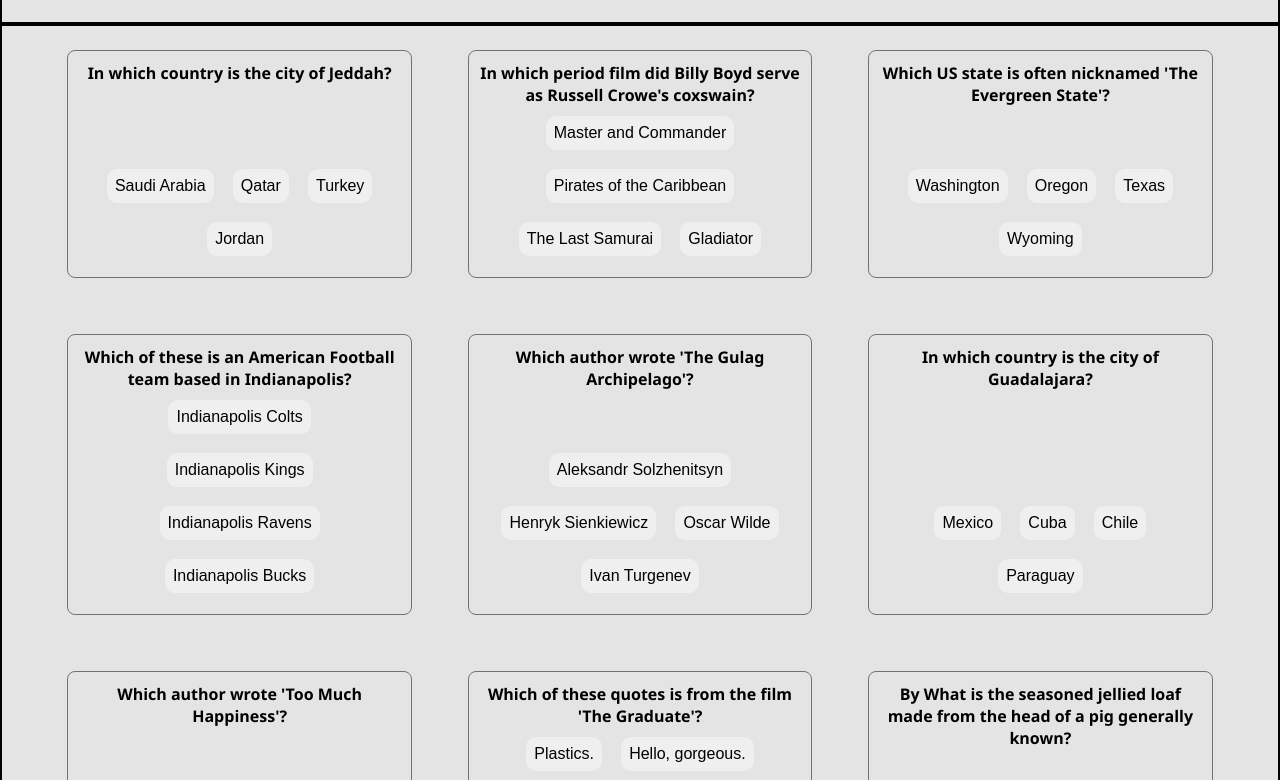
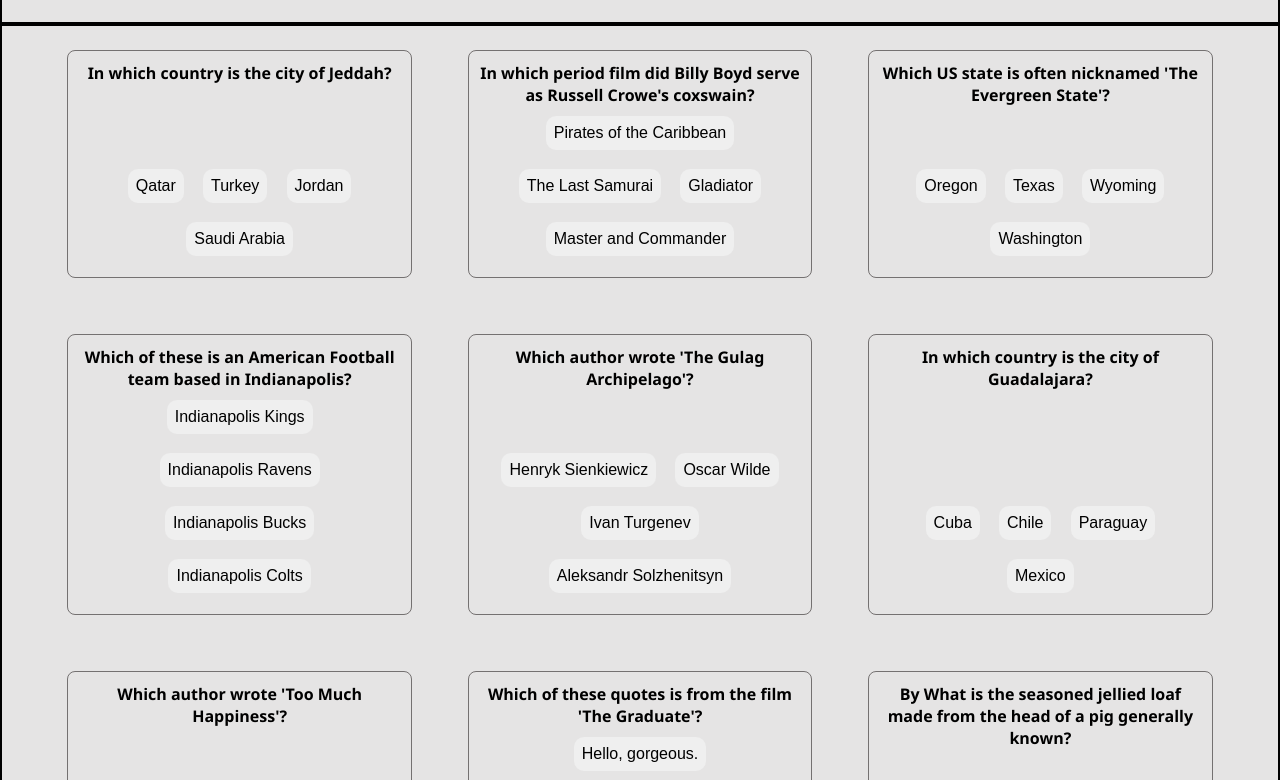
Before and after one commit to OleksiiHub/05-bogdan-practics, a React (Create React App) app: page / in a window 1280 px wide. Shown: the part 700-1480 px from the top of the page. Built offline with nearby package versions, Linux system fonts and the light colour scheme.

Commit message:
add Answ

```diff
--- a/src/components/Quiz.js
+++ b/src/components/Quiz.js
@@ -1,16 +1,20 @@
-function Quiz({ correctAnswer, question, incorrectAnswers }) {
+
+
+
+function Quiz({ question, incorrectAnswers, correctAnswer }) {
+    const arrayConcat = incorrectAnswers.concat(correctAnswer)
+
     return (
         <div className="card" >
             <h4>{question.text}</h4>
             <div className="card_button">
-                <button>{correctAnswer}</button>
                 {
-                    incorrectAnswers.map((e) => {
-                        return <button>{e}</button>
-                    })
-                }
+                    arrayConcat.map((e, index) => {
+                        return (
+                            <button key={index}>{e}</button>
+                        )
+                    })}
             </div>
-
         </div >
     )
 }
--- a/src/index.js
+++ b/src/index.js
@@ -2,7 +2,14 @@ import React from 'react';
 import ReactDOM from 'react-dom/client';
 import './index.css';
 import App from './App';
+import { StrictMode } from 'react';
 
 
 const root = ReactDOM.createRoot(document.getElementById('root'));
-root.render(<App />);
+root.render(
+    <StrictMode>
+        <App />
+    </StrictMode>
+
+
+);
```
Also changed, not shown: src/components/Answer.jsx (deleted, +0 -11 lines), src/components/test.js (added, +12 -0 lines), src/components/Answer.js (added).
